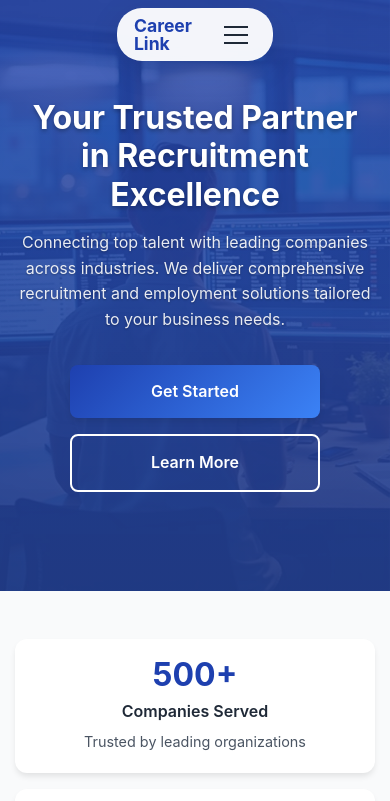
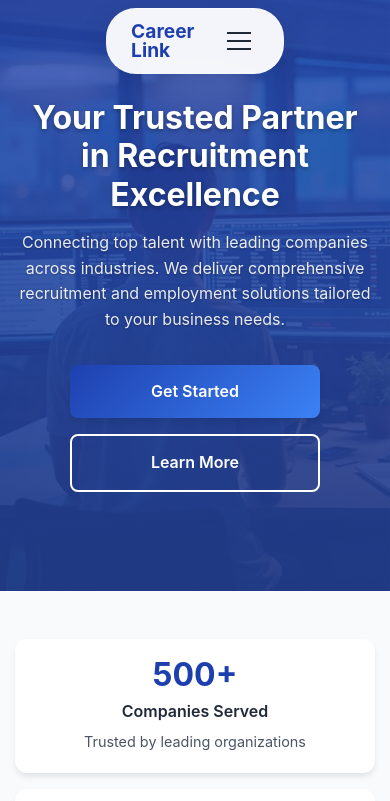
Before and after one commit to Ziad-Asr/recruitment-refined, a React (Vite) app: page / in a window 390 px wide. Shown: the top 801 px of the page. Built offline with nearby package versions, Linux system fonts and the light colour scheme.

Commit message:
Fix header responsiveness

```diff
--- a/src/components/Header/Header.css
+++ b/src/components/Header/Header.css
@@ -222,14 +222,14 @@
 
 @media (max-width: 900px) {
   .header {
-    padding: 0.5rem 1rem;
+    padding: 0.75rem 1rem;
   }
 
   .header-content {
     min-width: auto;
     width: calc(100% - 2rem);
-    padding: 0.75rem 1.5rem;
-    border-radius: 25px;
+    padding: 1rem 2rem;
+    border-radius: 30px;
   }
 
   .desktop-nav {
@@ -253,37 +253,50 @@
   }
 
   .logo-text {
-    font-size: 1.25rem;
+    font-size: 1.4rem;
   }
 
   .logo-tagline {
-    font-size: 0.7rem;
+    font-size: 0.75rem;
   }
 }
 
 @media (max-width: 768px) {
+  .header {
+    padding: 0.6rem 0.8rem;
+  }
+
   .header-content {
-    width: calc(100% - 1rem);
+    width: calc(100% - 1.6rem);
+    padding: 0.9rem 1.8rem;
+  }
+
+  .logo-text {
+    font-size: 1.3rem;
+  }
+
+  .logo-tagline {
+    font-size: 0.72rem;
   }
 }
 
 @media (max-width: 480px) {
   .header {
-    padding: 0.5rem;
+    padding: 0.5rem 0.6rem;
   }
 
   .header-content {
     min-width: auto;
-    width: calc(100% - 1rem);
-    padding: 0.5rem 1rem;
+    width: calc(100% - 1.2rem);
+    padding: 0.8rem 1.5rem;
   }
 
   .logo-text {
-    font-size: 1.1rem;
+    font-size: 1.2rem;
   }
 
   .logo-tagline {
-    font-size: 0.65rem;
+    font-size: 0.68rem;
   }
 
   .nav-list {
```
